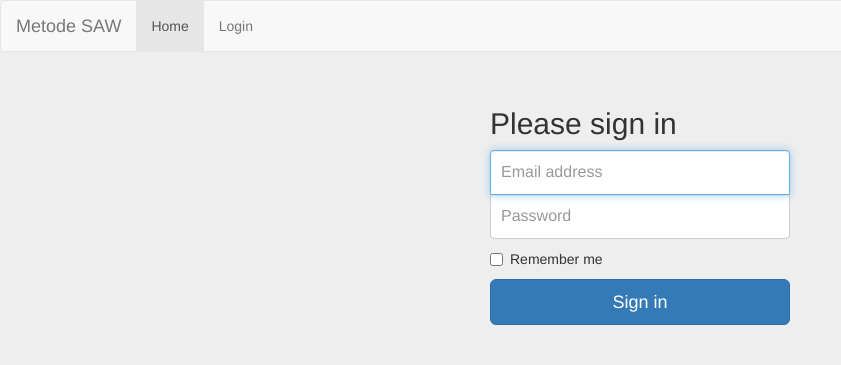
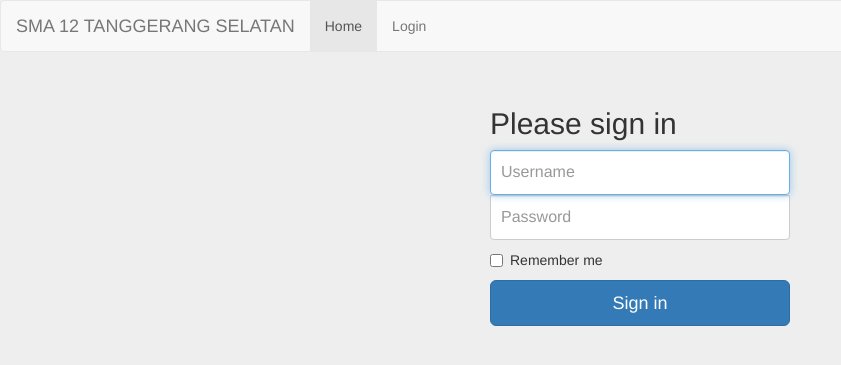
Before and after one commit to RizkiMufrizal/SPK-SAW, a CodeIgniter app: page /SPK-SAW/index.php/admin/usercontroller/halamanUser in a window 1280 px wide. Shown: the top 365 px of the page, without its empty margins (0-841 px from the left). Run offline with CodeIgniter, Linux system fonts and the light colour scheme.

Commit message:
update user view

```diff
--- a/application/views/admin/UserView.php
+++ b/application/views/admin/UserView.php
@@ -14,7 +14,7 @@
         <meta name="viewport" content="width=device-width, initial-scale=1">
         <meta name="description" content="">
         <meta name="author" content="">
-        <title>Metode SAW</title>
+        <title>SMA 12 TANGGERANG SELATAN</title>
 
         <!-- HTML5 Shim and Respond.js IE8 support of HTML5 elements and media queries -->
         <!-- WARNING: Respond.js doesn't work if you view the page via file:// -->
@@ -38,7 +38,7 @@
                         <span class="icon-bar"></span> <span class="icon-bar"></span>
                         <span class="icon-bar"></span>
                     </button>
-                    <a class="navbar-brand" href="#">Metode SAW</a>
+                    <a class="navbar-brand" href="#">SMA 12 TANGGERANG SELATAN</a>
                 </div>
                 <div class="collapse navbar-collapse" id="bs-example-navbar-collapse-1">
                     <ul class="nav navbar-nav">
@@ -67,7 +67,7 @@
                 <h2 class="form-signin-heading">Please sign in</h2>
 
                 <label for="inputEmail" class="sr-only">Email address</label>
-                <input type="email" name="email" id="inputEmail" class="form-control" placeholder="Email address" required autofocus>
+                <input type="text" name="username" id="inputEmail" class="form-control" placeholder="Username" required autofocus>
                 <label for="inputPassword" class="sr-only">Password</label>
                 <input type="password" name="password" id="inputPassword" class="form-control" placeholder="Password" required>
                 <div class="checkbox">
```
